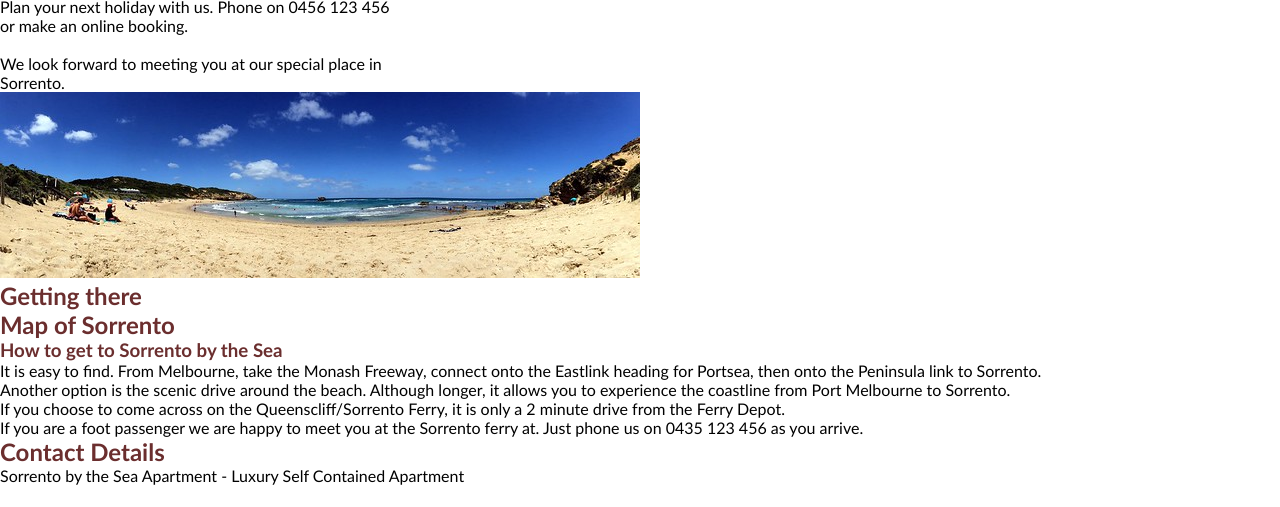
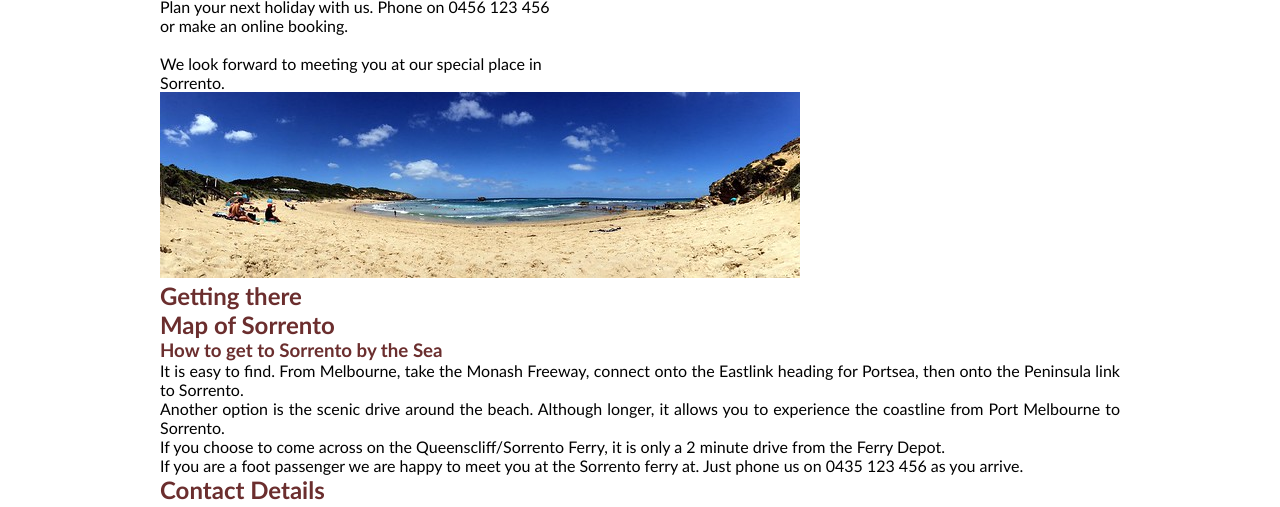
Before and after one commit to MaxWadey/Sorrento_bythesea, a plain HTML site: page bookings.html in a window 1280 px wide. Shown: the part 313-820 px from the top of the page. Drawn offline with Linux system fonts and the light colour scheme.

Commit message:
change back

```diff
--- a/bookings.html
+++ b/bookings.html
@@ -3,7 +3,7 @@
 <head>
     <meta charset="UTF-8">
     <meta name="viewport" content="width=device-width, initial-scale=1.0">
-    <link rel="stylesheet" href="style/style.css">
+    <link rel="stylesheet" href="style/style2.css">
     <title>Bookings</title>
 </head>
 <body>
```
Also changed, not shown: contact.html (+1 -1 lines), highlights-of-local-area.html (+1 -1 lines).
